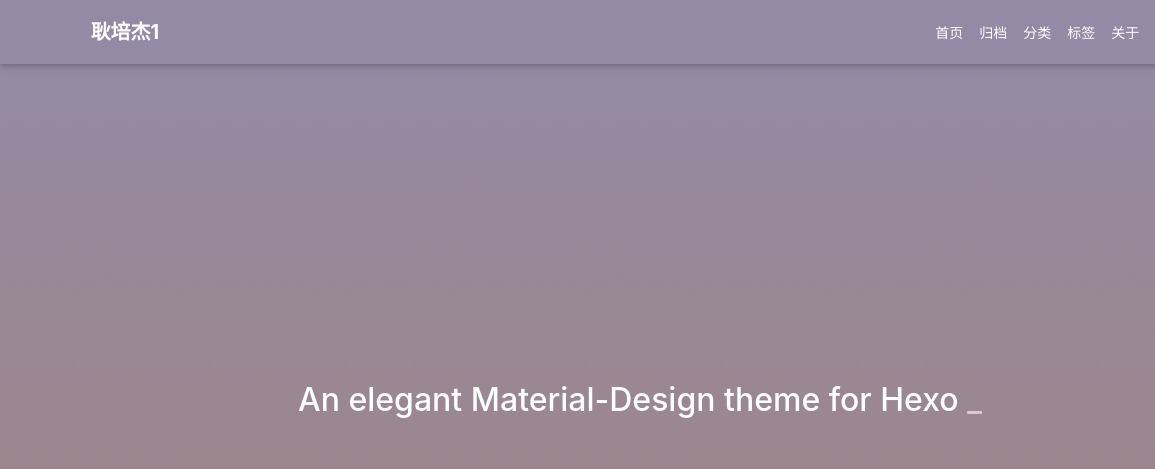
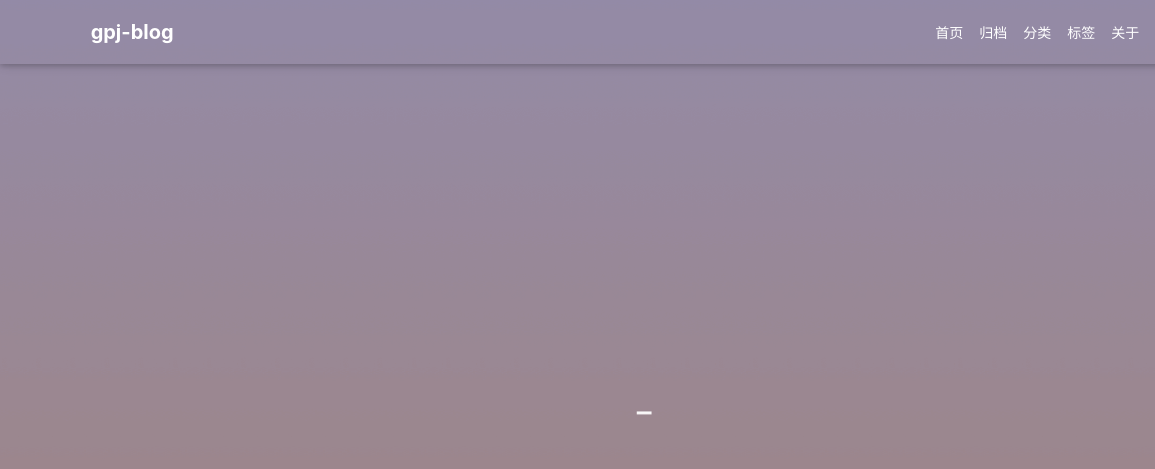
Before and after one commit to gpj-dev/gpj-dev.github.io, a plain HTML site: page index.html in a window 1280 px wide. Shown: the top 469 px of the page, 0-1155 px from the left. Drawn offline with nearby package versions, Linux system fonts and the light colour scheme; a small style sheet from the web is missing.

Commit message:
Site updated: 2021-06-06 17:29:26

```diff
--- a/index.html
+++ b/index.html
@@ -52,7 +52,7 @@
     <nav id="navbar" class="navbar fixed-top  navbar-expand-lg navbar-dark scrolling-navbar">
   <div class="container">
     <a class="navbar-brand"
-       href="/">&nbsp;<strong>耿培杰1</strong>&nbsp;</a>
+       href="/">&nbsp;<strong>gpj-blog</strong>&nbsp;</a>
 
     <button id="navbar-toggler-btn" class="navbar-toggler" type="button" data-toggle="collapse"
             data-target="#navbarSupportedContent"
@@ -147,7 +147,7 @@
       <div class="full-bg-img">
         <div class="mask flex-center" style="background-color: rgba(0, 0, 0, 0.3)">
           <div class="page-header text-center fade-in-up">
-            <span class="h2" id="subtitle" title="An elegant Material-Design theme for Hexo">
+            <span class="h2" id="subtitle" title="">
 
             </span>
 
```
Also changed, not shown: 2021/06/03/hello-world/index.html (+1 -1 lines), 404.html (+1 -1 lines), about/index.html (+1 -1 lines), archives/2021/06/index.html (+1 -1 lines), archives/2021/index.html (+1 -1 lines), archives/index.html (+1 -1 lines), categories/index.html (+1 -1 lines), links/index.html (+1 -1 lines), tags/index.html (+1 -1 lines).
